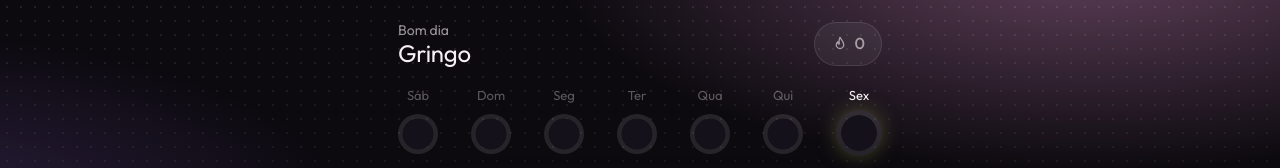
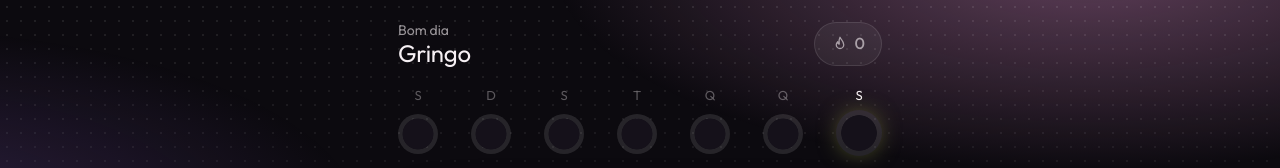
Before and after one commit to KarinaKKarinaK/jeitinho, a SvelteKit app: page / in a window 1280 px wide. Shown: the top 168 px of the page. Built offline with nearby package versions, Linux system fonts and the light colour scheme.

Commit message:
Use single-letter weekday labels on the home screen

```diff
--- a/src/routes/+page.svelte
+++ b/src/routes/+page.svelte
@@ -9,7 +9,7 @@
 	const now = Date.now();
 	const week = Array.from({ length: 7 }, (_, k) => {
 		const d = new Date(now - (6 - k) * DAY);
-		return { key: today(d), label: ['Dom', 'Seg', 'Ter', 'Qua', 'Qui', 'Sex', 'Sáb'][d.getDay()], now: k === 6 };
+		return { key: today(d), label: ['D', 'S', 'T', 'Q', 'Q', 'S', 'S'][d.getDay()], now: k === 6 };
 	});
 	const hour = new Date().getHours();
 	const hello = hour < 12 ? 'Bom dia' : hour < 18 ? 'Boa tarde' : 'Boa noite';
```
